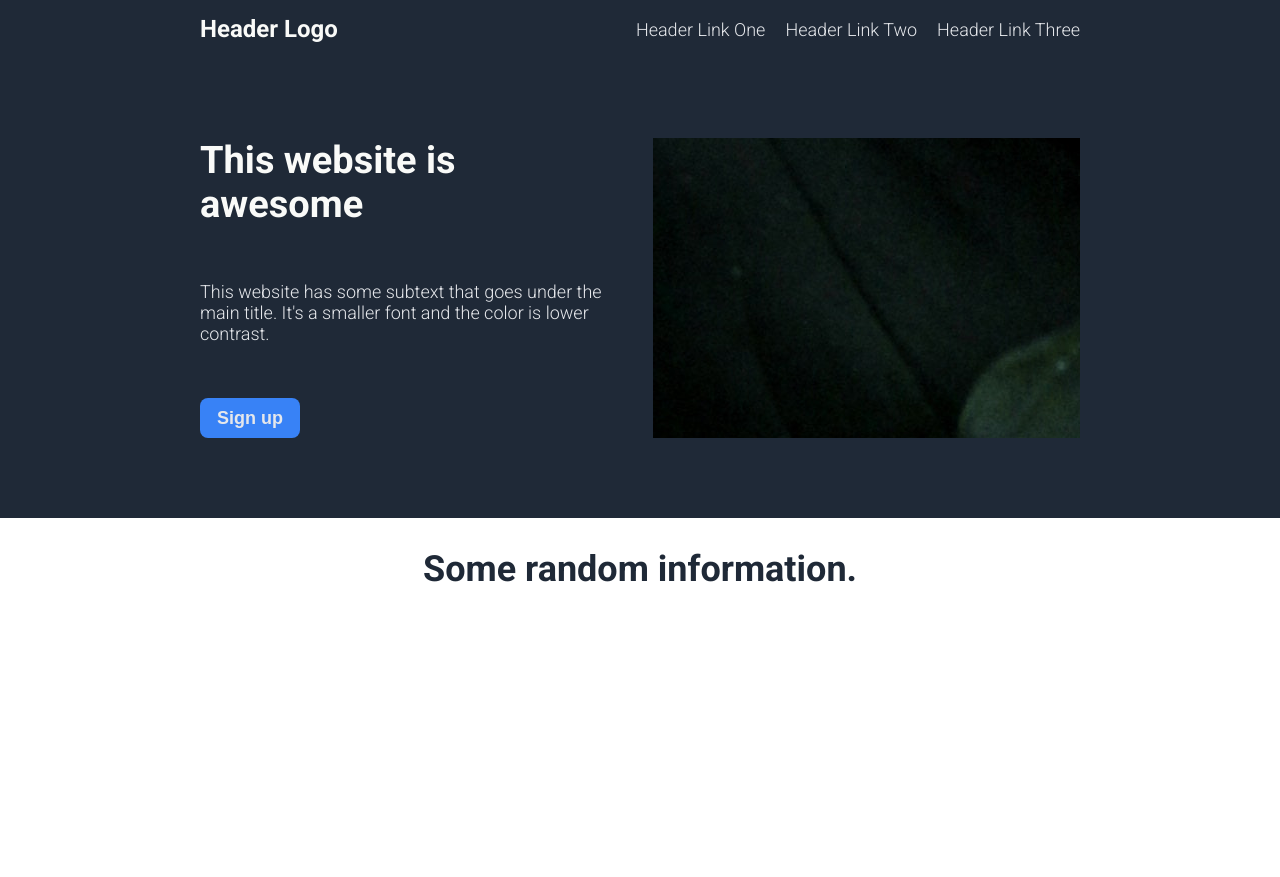
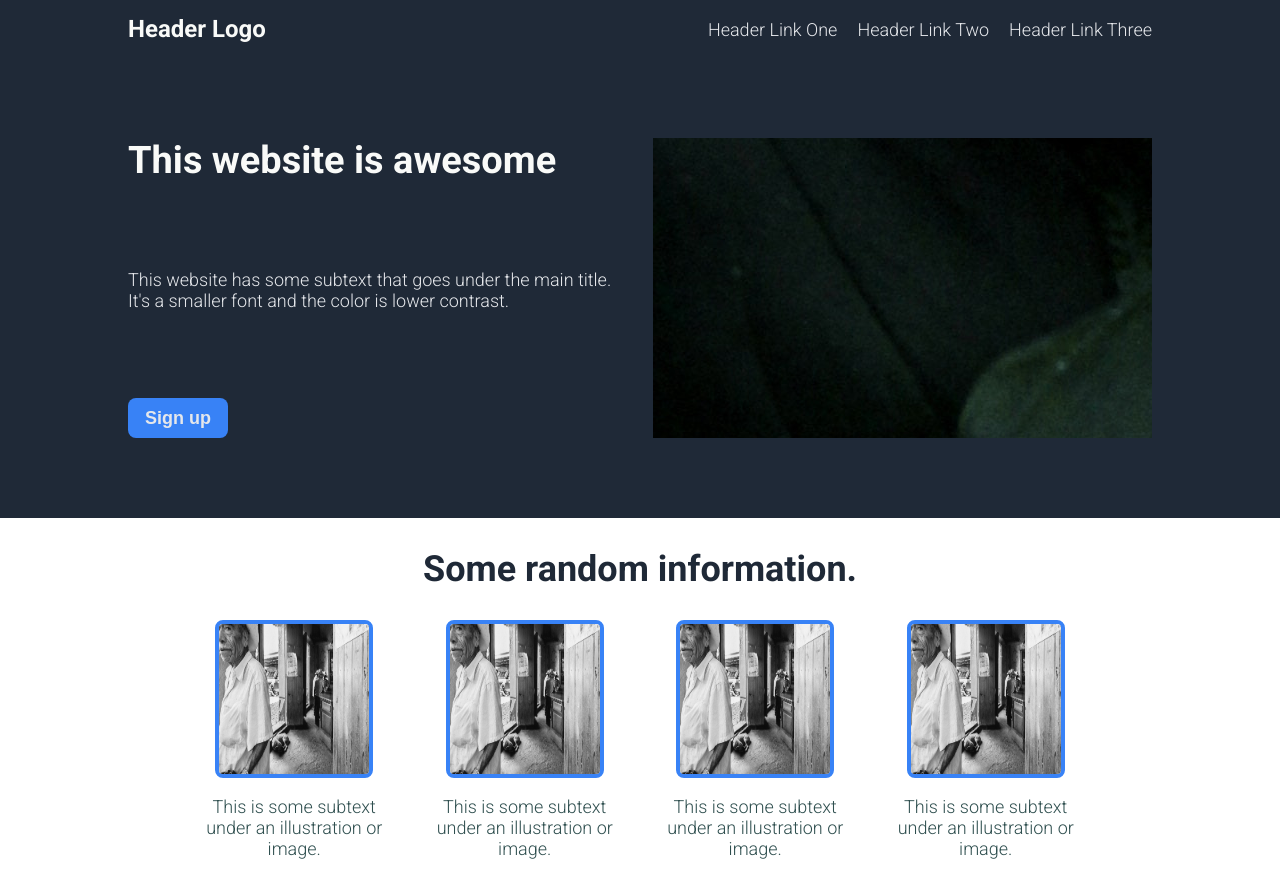
Before and after one commit to Karlauer/LandingPageOdin, a plain HTML site: page index.html in a window 1280 px wide. Before the commit the page ends 800 px from the top, so only its background shows below. Drawn offline with Linux system fonts and the light colour scheme.

Commit message:
Structures and styled the Information Section

```diff
--- a/index.html
+++ b/index.html
@@ -37,7 +37,22 @@
     <!-- Information Section -->
     <h2>Some random information.</h3>
     <div class="SomeInfo">
-
+        <div class="InfoContainer">
+            <img class="InfoImage" src="./square.jpeg" alt="A square picture">
+            <p class="infotext">This is some subtext under an illustration or image.</p>
+        </div>
+        <div class="InfoContainer">
+            <img class="InfoImage" src="./square.jpeg" alt="A square picture">
+            <p class="infotext">This is some subtext under an illustration or image.</p>
+        </div>
+        <div class="InfoContainer">
+            <img class="InfoImage" src="./square.jpeg" alt="A square picture">
+            <p class="infotext">This is some subtext under an illustration or image.</p>
+        </div>
+        <div class="InfoContainer">
+            <img class="InfoImage" src="./square.jpeg" alt="A square picture">
+            <p class="infotext">This is some subtext under an illustration or image.</p>
+        </div>
     </div>
 
     <div class="Quote">
--- a/style.css
+++ b/style.css
@@ -1,6 +1,6 @@
 header {
     margin: 0px;
-    padding: 4px 200px;
+    padding: 4px 10%;
     display: flex;
     align-items: center;
     justify-content: space-between;
@@ -52,7 +52,7 @@ a, p {
 
 .HeroBanner {
     margin: 0px;
-    padding: 80px 200px;
+    padding: 80px 10%;
     display: flex;
     align-items: stretch;
     justify-content: space-between;
@@ -90,7 +90,34 @@ button {
     font-size: 18px;
     font-weight: 700;
 }
-/*
-* {
-    border: 2px solid red;
-} */
+
+/* Info Segment of the page */
+
+.SomeInfo {
+    padding: 0px 15%;
+    display: flex;
+    align-content: center;
+    justify-content: space-evenly;
+    gap: 26px;
+}
+
+.InfoImage {
+    @extend .imagewrapper;
+    height: 150px;
+    width: 150px;
+    border: 4px solid #3882f6;
+    border-radius: 8px;
+}
+
+.InfoContainer {
+    display: flex;
+    flex-direction: column;
+    align-items: center;
+
+}
+
+.infotext {
+    text-align: center;
+    @extend p;
+    color: darkslategray;
+}
```
Also changed, not shown: square.jpeg (added), 1 other file.
